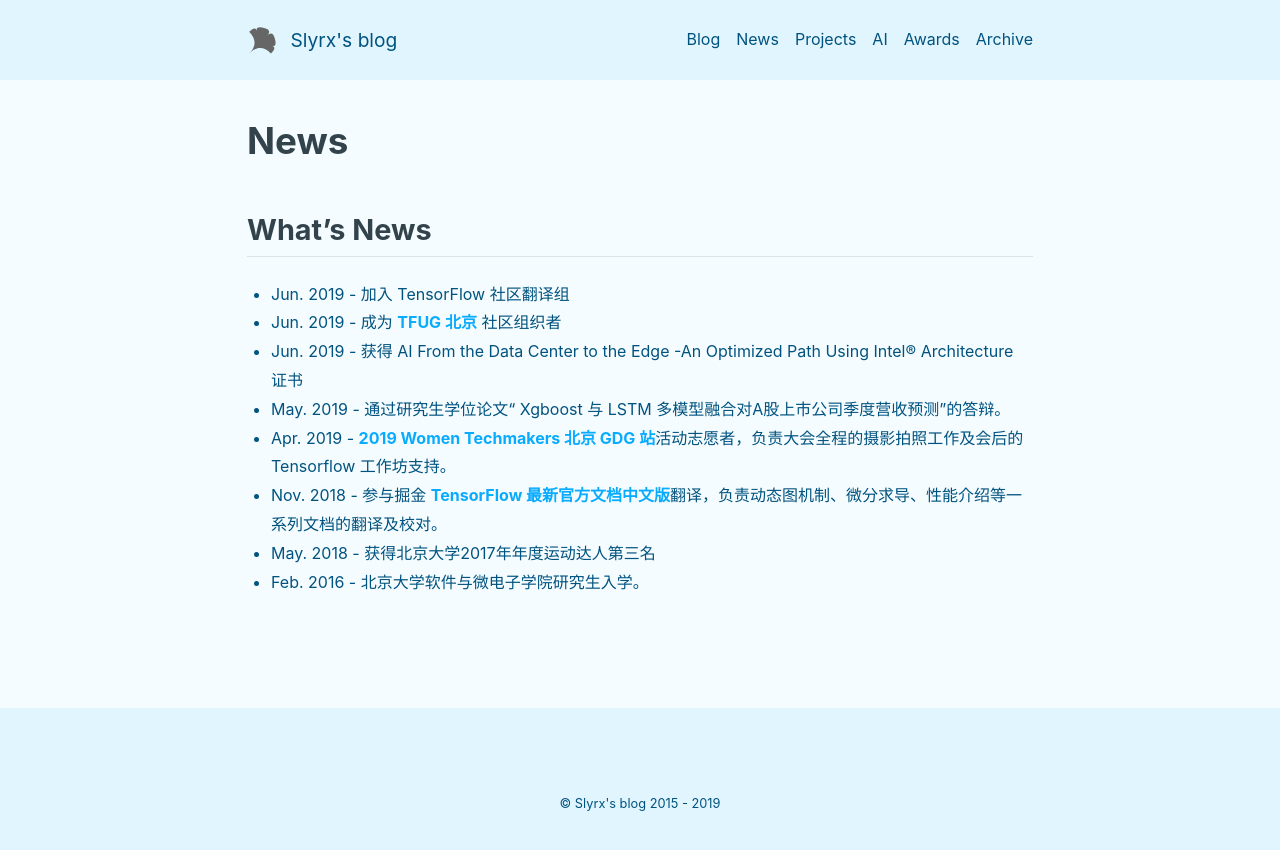
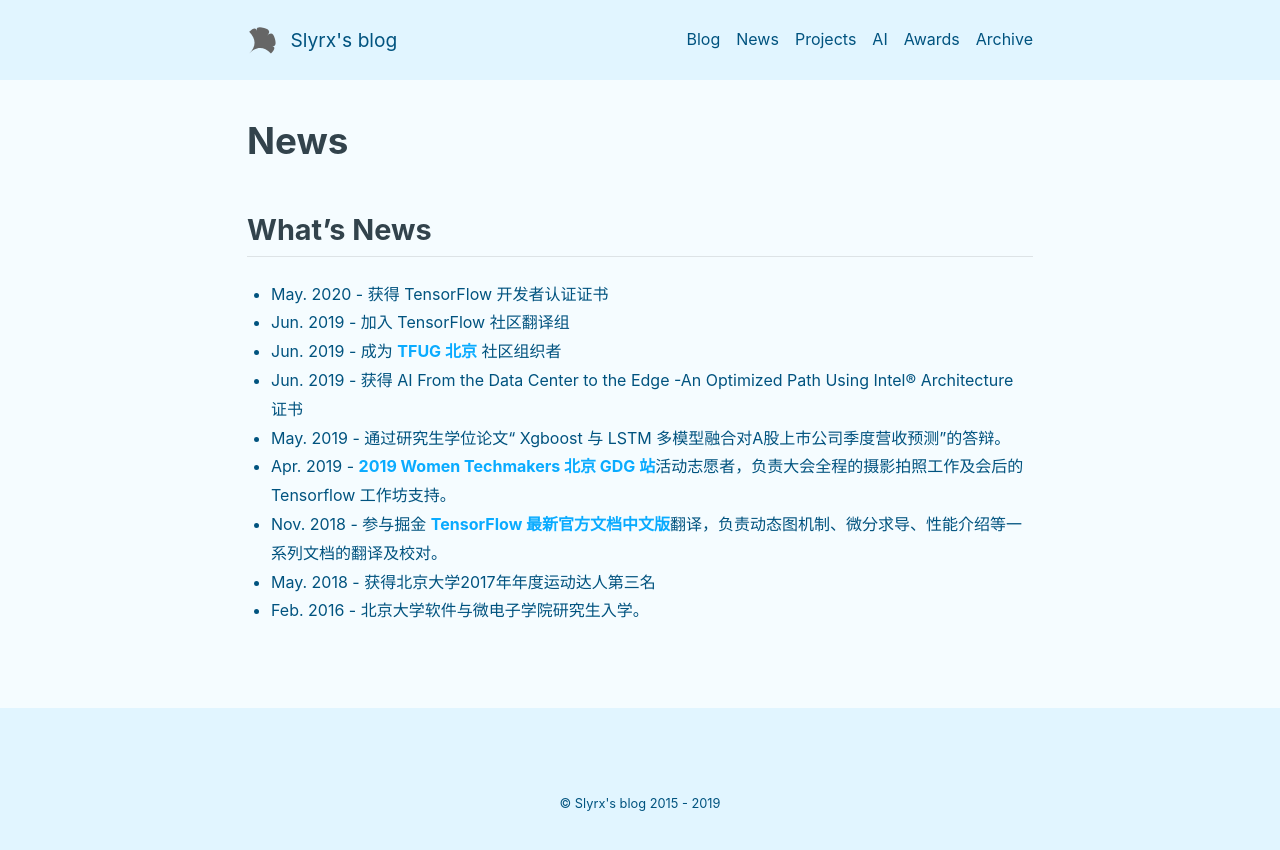
Before and after one commit to slyrx/Tech_Blog, a Jekyll site: the page built from news.md, in a window 1280 px wide. Shown: the top 850 px of the page. Built offline with Jekyll 4.4.1, drawn with Linux system fonts in a browser that asks for light colours; nearby versions of some CDN libraries.

Commit message:
Update news.md

```diff
--- a/news.md
+++ b/news.md
@@ -10,6 +10,7 @@ title: News
 ---
 
 ## What's News
++ May. 2020 - 获得 TensorFlow 开发者认证证书
 + Jun. 2019 - 加入 TensorFlow 社区翻译组
 + Jun. 2019 - 成为 [TFUG 北京](https://mp.weixin.qq.com/s/PJFNPxx6RteC2PX85pF5GA) 社区组织者
 + Jun. 2019 - 获得 AI From the Data Center to the Edge -An Optimized Path Using Intel® Architecture 证书
```
